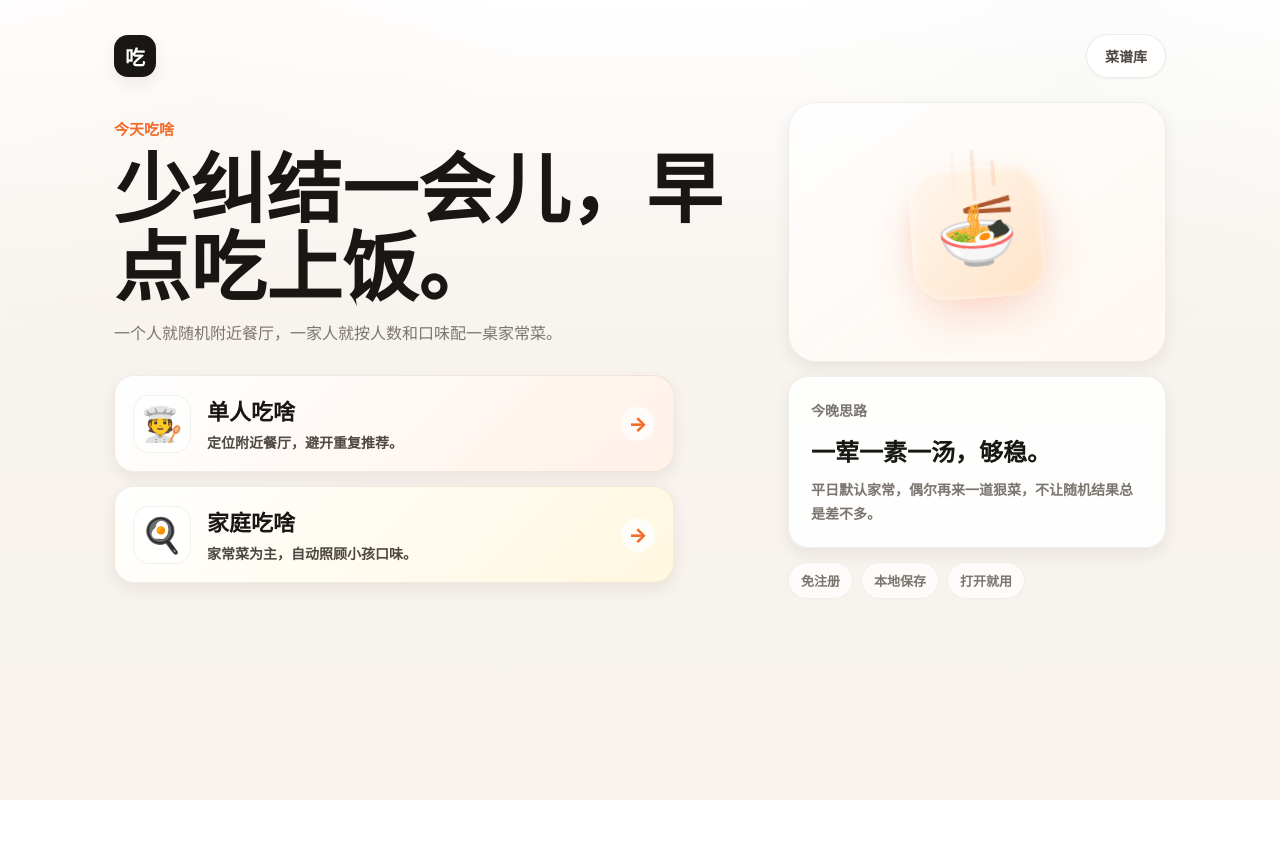
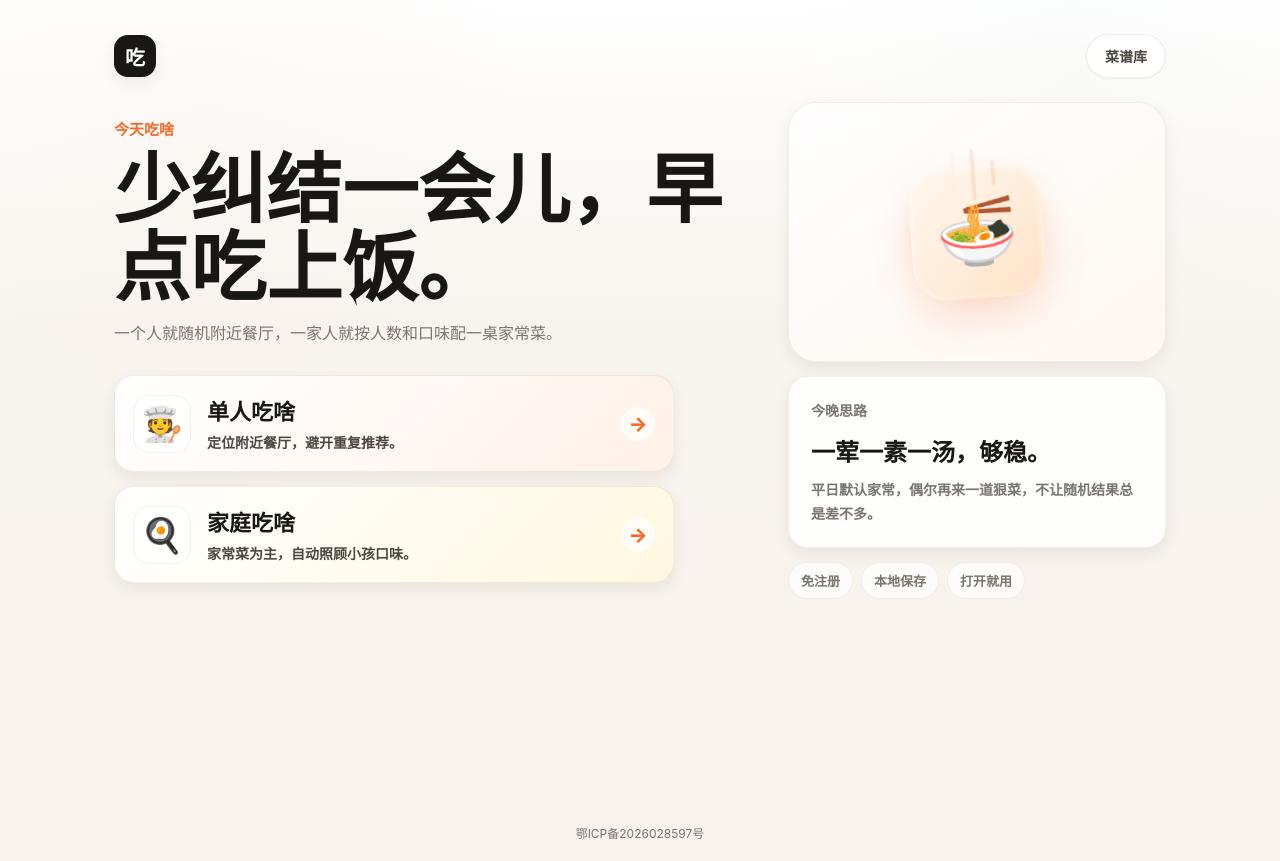
Before and after one commit to fireice4573/what-to-eat, a React (Vite) app: page / in a window 1280 px wide. Before the commit the page ends 800 px from the top, so only its background shows below. Built offline with nearby package versions, Linux system fonts and the light colour scheme; no server answers.

Commit message:
chore: add ICP 备案号 footer, secure .env in gitignore

```diff
--- a/src/App.css
+++ b/src/App.css
@@ -221,6 +221,21 @@
   .page-title { font-size: 34px; }
 }
 
+/* ===== Footer ===== */
+.site-footer {
+  text-align: center;
+  padding: 24px 16px 20px;
+  font-size: 12px;
+  color: var(--gray-500);
+}
+.site-footer a {
+  color: var(--gray-500);
+  transition: color 0.2s;
+}
+.site-footer a:hover {
+  color: var(--gray-700);
+}
+
 @media (prefers-reduced-motion: reduce) {
   *,
   *::before,
--- a/src/App.jsx
+++ b/src/App.jsx
@@ -13,6 +13,11 @@
         <Route path="/family" element={<Family />} />
         <Route path="/custom-recipes" element={<CustomRecipes />} />
       </Routes>
+      <footer className="site-footer">
+        <a href="https://beian.miit.gov.cn/" target="_blank" rel="noopener noreferrer">
+          鄂ICP备2026028597号
+        </a>
+      </footer>
     </div>
   )
 }
```
Also changed, not shown: 1 other file (tests, documents, lock files or other folders).
